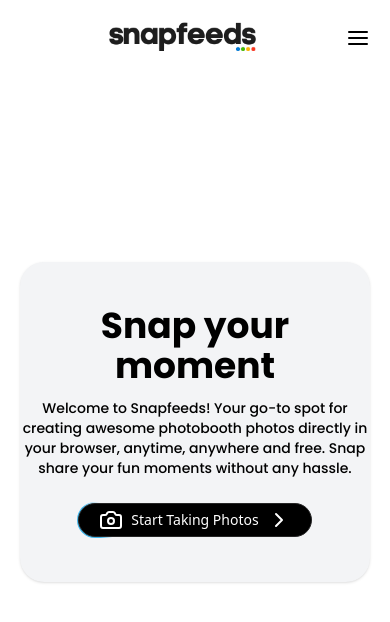
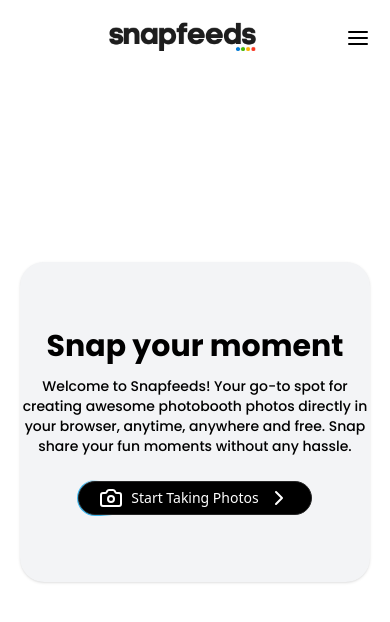
Before and after one commit to RadidDesfandri/snaapfeeds, a Next.js app: page / in a window 390 px wide. Shown: the top 622 px of the page. Built offline with nearby package versions, Linux system fonts and the light colour scheme.

Commit message:
fix center title hero section

```diff
--- a/src/components/homepage/HeroSection.tsx
+++ b/src/components/homepage/HeroSection.tsx
@@ -28,7 +28,7 @@
         </div>
 
         <div className="flex flex-col items-center justify-center gap-3">
-          <h1 className="font-poppins text-center text-4xl font-bold">
+          <h1 className="font-poppins text-center text-3xl font-bold md:text-4xl">
             Snap your moment
           </h1>
 
```
